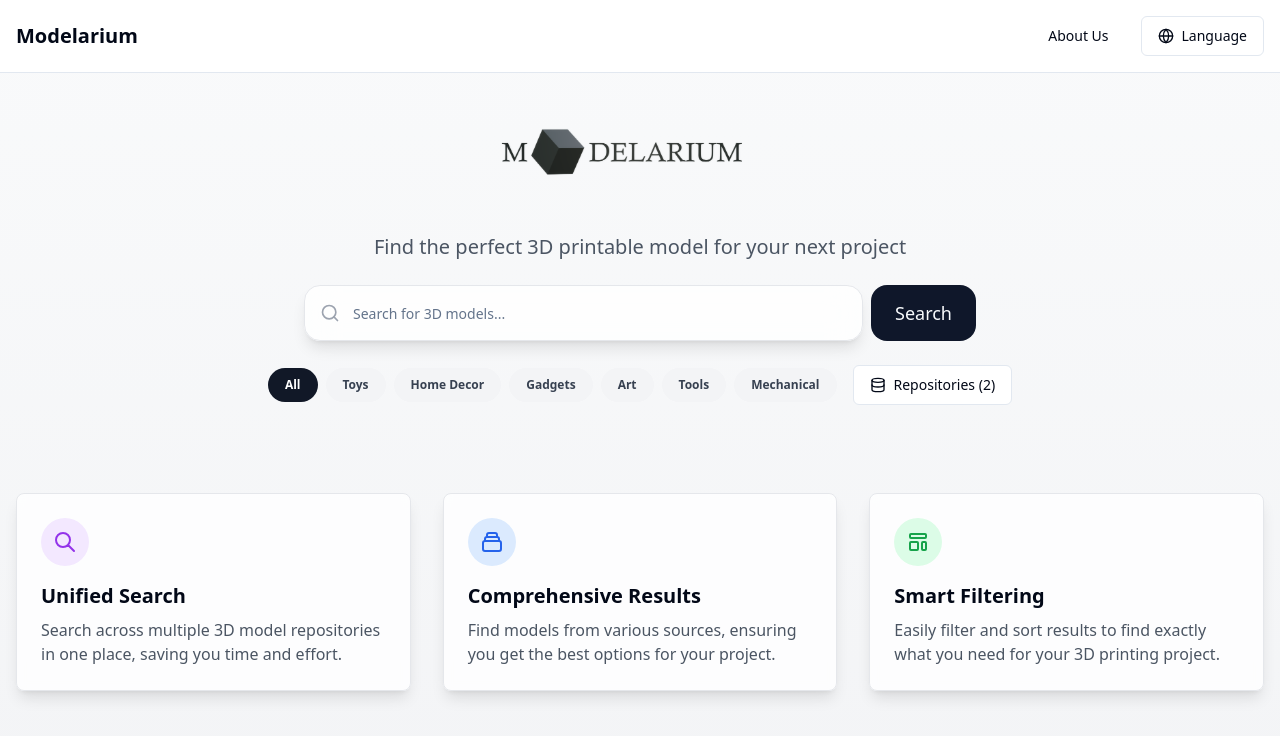
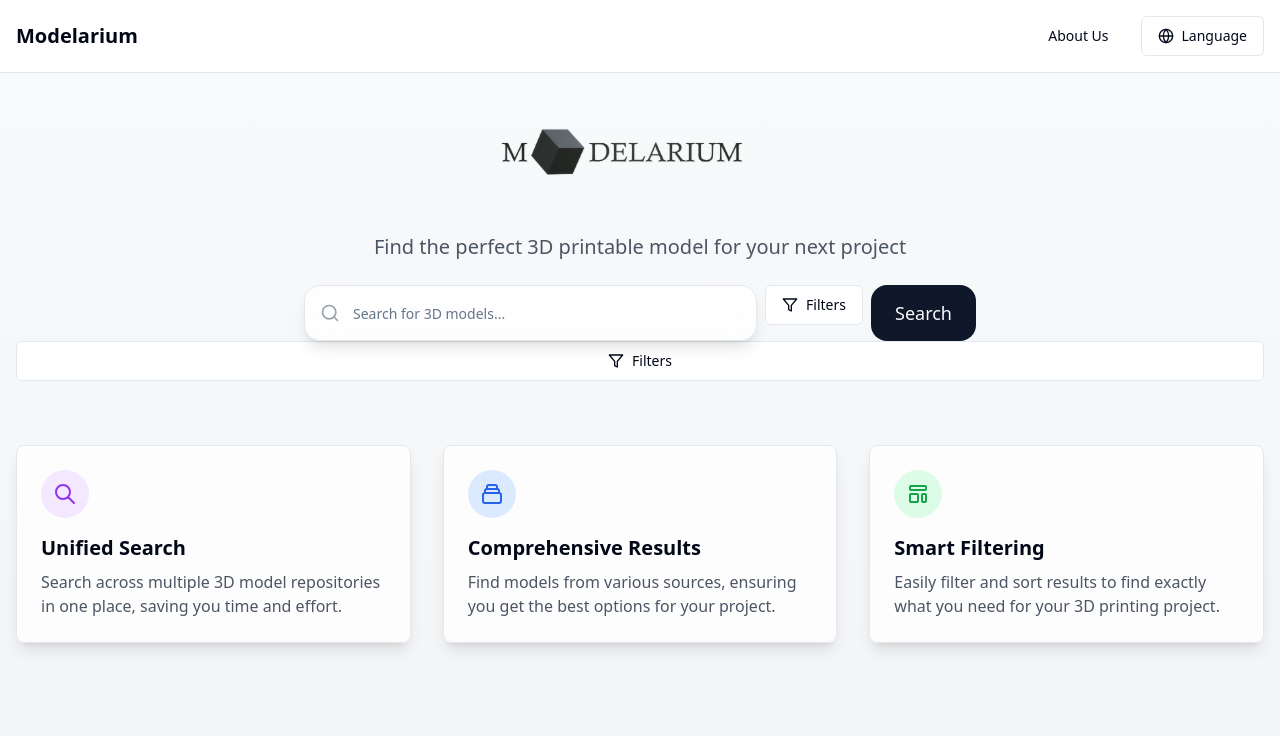
Before and after one commit to TamuAlex/printiverse-search, a React (Vite) app: page / in a window 1280 px wide. Shown: the top 736 px of the page. Built offline with nearby package versions, Linux system fonts and the light colour scheme.

Commit message:
Refactor: Move and reorganize filters
The filter section has been redesigned.  Filters are now grouped within a single button next to the search bar, including options for sorting, categories, repositories, and NSFW content.

```diff
--- a/src/components/FilterSection.tsx
+++ b/src/components/FilterSection.tsx
@@ -1,26 +1,30 @@
+
 import { Badge } from "@/components/ui/badge";
-import {
-  Select,
-  SelectContent,
-  SelectItem,
-  SelectTrigger,
-  SelectValue,
-} from "@/components/ui/select";
-import { useState, useEffect } from "react";
-import { Check, Database } from "lucide-react";
-import { Button } from "./ui/button";
 import {
   DropdownMenu,
   DropdownMenuCheckboxItem,
   DropdownMenuContent,
+  DropdownMenuLabel,
+  DropdownMenuSeparator,
   DropdownMenuTrigger,
+  DropdownMenuGroup,
+  DropdownMenuRadioGroup,
+  DropdownMenuRadioItem,
 } from "@/components/ui/dropdown-menu";
+import { Button } from "./ui/button";
+import { Filter, Database } from "lucide-react";
+import { Switch } from "@/components/ui/switch";
+import { Label } from "@/components/ui/label";
 
 interface FilterSectionProps {
   selectedCategory: string;
   selectedRepos: string[];
   onCategoryChange: (category: string) => void;
   onReposChange: (repos: string[]) => void;
+  sortBy?: string;
+  onSortChange?: (sort: string) => void;
+  nsfwEnabled?: boolean;
+  onNsfwChange?: (enabled: boolean) => void;
 }
 
 const categories = [
@@ -62,45 +66,60 @@ const repositories = [
   },
 ];
 
+const sortOptions = [
+  { value: "likes", label: "Most Liked" },
+  { value: "downloads", label: "Most Downloaded" },
+  { value: "date", label: "Most Recent" },
+];
+
 export const FilterSection = ({
   selectedCategory,
   selectedRepos,
   onCategoryChange,
   onReposChange,
+  sortBy = "date",
+  onSortChange = () => {},
+  nsfwEnabled = false,
+  onNsfwChange = () => {},
 }: FilterSectionProps) => {
-  useEffect(() => {
-    if (selectedRepos.length === 0) {
-      onReposChange(repositories.map(repo => repo.id));
-    }
-  }, []);
-
   return (
-    <div className="flex flex-col md:flex-row gap-4 justify-center items-center py-6">
-      <div className="flex flex-wrap gap-2 justify-center">
-        {categories.map((category) => (
-          <Badge
-            key={category}
-            variant={selectedCategory === category ? "default" : "secondary"}
-            className={`px-4 py-2 cursor-pointer transition-all duration-200 ${
-              selectedCategory === category
-                ? "bg-gray-900 dark:bg-gray-100 text-white dark:text-gray-900"
-                : "bg-gray-100 dark:bg-gray-800 text-gray-700 dark:text-gray-300 hover:bg-gray-200 dark:hover:bg-gray-700"
-            }`}
-            onClick={() => onCategoryChange(category)}
-          >
-            {category}
-          </Badge>
-        ))}
-      </div>
-
+    <div className="flex flex-col space-y-4">
       <DropdownMenu modal={false}>
         <DropdownMenuTrigger asChild>
           <Button variant="outline" className="flex items-center gap-2">
-            <Database className="w-4 h-4" />
-            Repositories ({selectedRepos.length})
+            <Filter className="w-4 h-4" />
+            Filters
           </Button>
         </DropdownMenuTrigger>
-        <DropdownMenuContent className="w-48">
+        <DropdownMenuContent className="w-64" align="start">
+          <DropdownMenuGroup>
+            <DropdownMenuLabel>Sort By</DropdownMenuLabel>
+            <DropdownMenuRadioGroup value={sortBy} onValueChange={onSortChange}>
+              {sortOptions.map((option) => (
+                <DropdownMenuRadioItem key={option.value} value={option.value}>
+                  {option.label}
+                </DropdownMenuRadioItem>
+              ))}
+            </DropdownMenuRadioGroup>
+          </DropdownMenuGroup>
+
+          <DropdownMenuSeparator />
+
+          <DropdownMenuGroup>
+            <DropdownMenuLabel>Categories</DropdownMenuLabel>
+            <DropdownMenuRadioGroup value={selectedCategory} onValueChange={onCategoryChange}>
+              {categories.map((category) => (
+                <DropdownMenuRadioItem key={category} value={category}>
+                  {category}
+                </DropdownMenuRadioItem>
+              ))}
+            </DropdownMenuRadioGroup>
+          </DropdownMenuGroup>
+
+          <DropdownMenuSeparator />
+
+          <DropdownMenuGroup>
+            <DropdownMenuLabel>Repositories</DropdownMenuLabel>
             {repositories.map((repo) => (
               <DropdownMenuCheckboxItem
                 key={repo.id}
@@ -118,6 +137,22 @@ export const FilterSection = ({
                 {repo.name}
               </DropdownMenuCheckboxItem>
             ))}
+          </DropdownMenuGroup>
+
+          <DropdownMenuSeparator />
+
+          <DropdownMenuGroup>
+            <div className="px-2 py-2">
+              <div className="flex items-center space-x-2">
+                <Switch
+                  id="nsfw-mode"
+                  checked={nsfwEnabled}
+                  onCheckedChange={onNsfwChange}
+                />
+                <Label htmlFor="nsfw-mode">Show NSFW Content</Label>
+              </div>
+            </div>
+          </DropdownMenuGroup>
         </DropdownMenuContent>
       </DropdownMenu>
     </div>
--- a/src/components/SearchInput.tsx
+++ b/src/components/SearchInput.tsx
@@ -4,12 +4,31 @@ import { Input } from "@/components/ui/input";
 import { Button } from "@/components/ui/button";
 import { Search } from "lucide-react";
 import { debounce } from "lodash";
+import { FilterSection } from "./FilterSection";
 
 interface SearchInputProps {
   onSearch: (query: string) => void;
+  selectedCategory: string;
+  selectedRepos: string[];
+  onCategoryChange: (category: string) => void;
+  onReposChange: (repos: string[]) => void;
+  sortBy?: string;
+  onSortChange?: (sort: string) => void;
+  nsfwEnabled?: boolean;
+  onNsfwChange?: (enabled: boolean) => void;
 }
 
-export const SearchInput = ({ onSearch }: SearchInputProps) => {
+export const SearchInput = ({
+  onSearch,
+  selectedCategory,
+  selectedRepos,
+  onCategoryChange,
+  onReposChange,
+  sortBy,
+  onSortChange,
+  nsfwEnabled,
+  onNsfwChange,
+}: SearchInputProps) => {
   const [query, setQuery] = useState("");
 
   const handleSearch = () => {
@@ -41,6 +60,16 @@ export const SearchInput = ({ onSearch }: SearchInputProps) => {
         />
         <Search className="absolute left-4 top-1/2 transform -translate-y-1/2 text-gray-400 w-5 h-5" />
       </div>
+      <FilterSection
+        selectedCategory={selectedCategory}
+        selectedRepos={selectedRepos}
+        onCategoryChange={onCategoryChange}
+        onReposChange={onReposChange}
+        sortBy={sortBy}
+        onSortChange={onSortChange}
+        nsfwEnabled={nsfwEnabled}
+        onNsfwChange={onNsfwChange}
+      />
       <Button
         onClick={handleSearch}
         className="h-14 px-6 text-lg rounded-2xl"
--- a/src/pages/Index.tsx
+++ b/src/pages/Index.tsx
@@ -45,6 +45,8 @@ const Index = () => {
   const [selectedCategory, setSelectedCategory] = useState("All");
   const [selectedRepos, setSelectedRepos] = useState<string[]>([]);
   const [selectedModel, setSelectedModel] = useState<Model | null>(null);
+  const [sortBy, setSortBy] = useState("date");
+  const [nsfwEnabled, setNsfwEnabled] = useState(false);
   const observerTarget = useRef<HTMLDivElement>(null);
   const PAGE_SIZE = 20;
 
@@ -62,7 +64,9 @@ const Index = () => {
       {
         category: selectedCategory,
         repositories: selectedRepos.length > 0 ? selectedRepos : undefined,
-        page: pageParam
+        page: pageParam,
+        sortBy,
+        nsfwEnabled
       }
     ),
     getNextPageParam: (lastPage, allPages) => {
@@ -127,7 +131,17 @@ const Index = () => {
           <p className="text-lg md:text-xl text-gray-600 dark:text-gray-400 max-w-2xl mx-auto">
             {t('home.title')}
           </p>
-          <SearchInput onSearch={handleSearch} />
+          <SearchInput
+            onSearch={handleSearch}
+            selectedCategory={selectedCategory}
+            selectedRepos={selectedRepos}
+            onCategoryChange={setSelectedCategory}
+            onReposChange={setSelectedRepos}
+            sortBy={sortBy}
+            onSortChange={setSortBy}
+            nsfwEnabled={nsfwEnabled}
+            onNsfwChange={setNsfwEnabled}
+          />
         </div>
 
         <FilterSection
```
Lines whose indentation alone changed are shown as unchanged.
